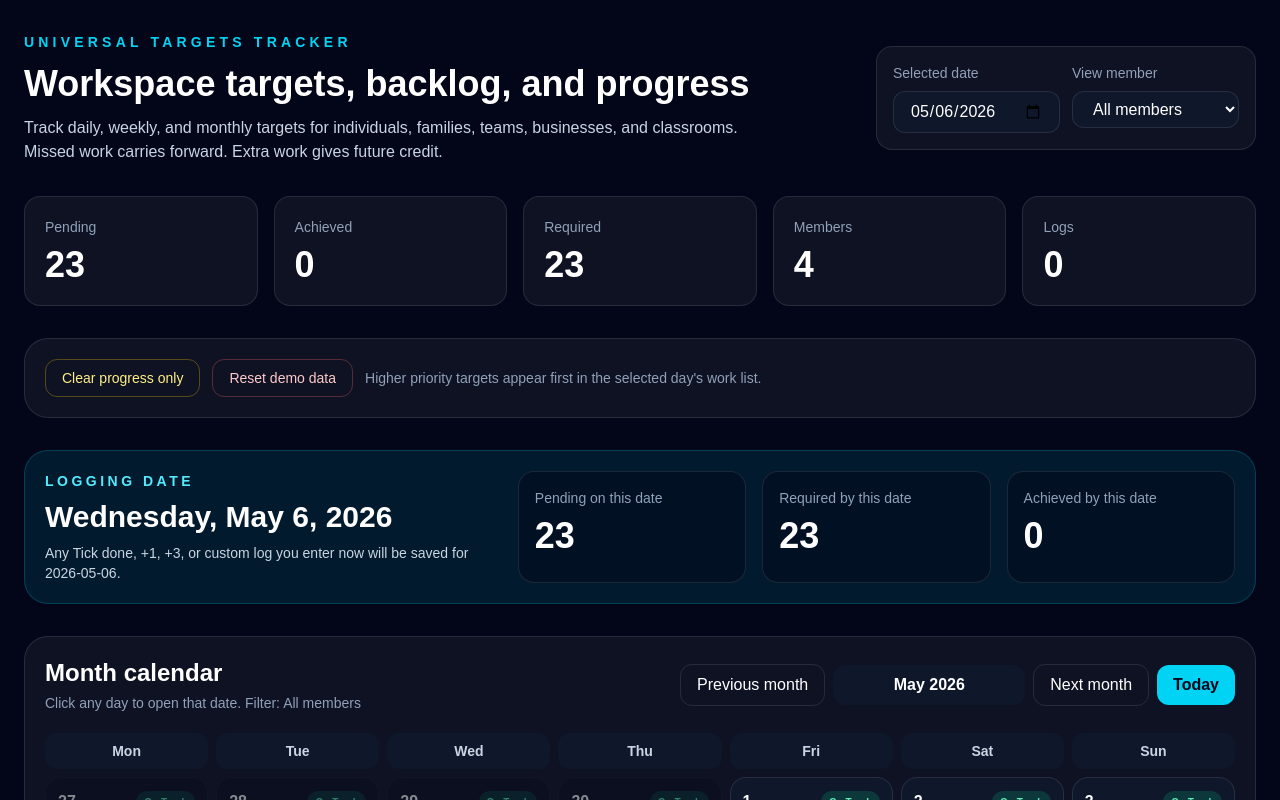
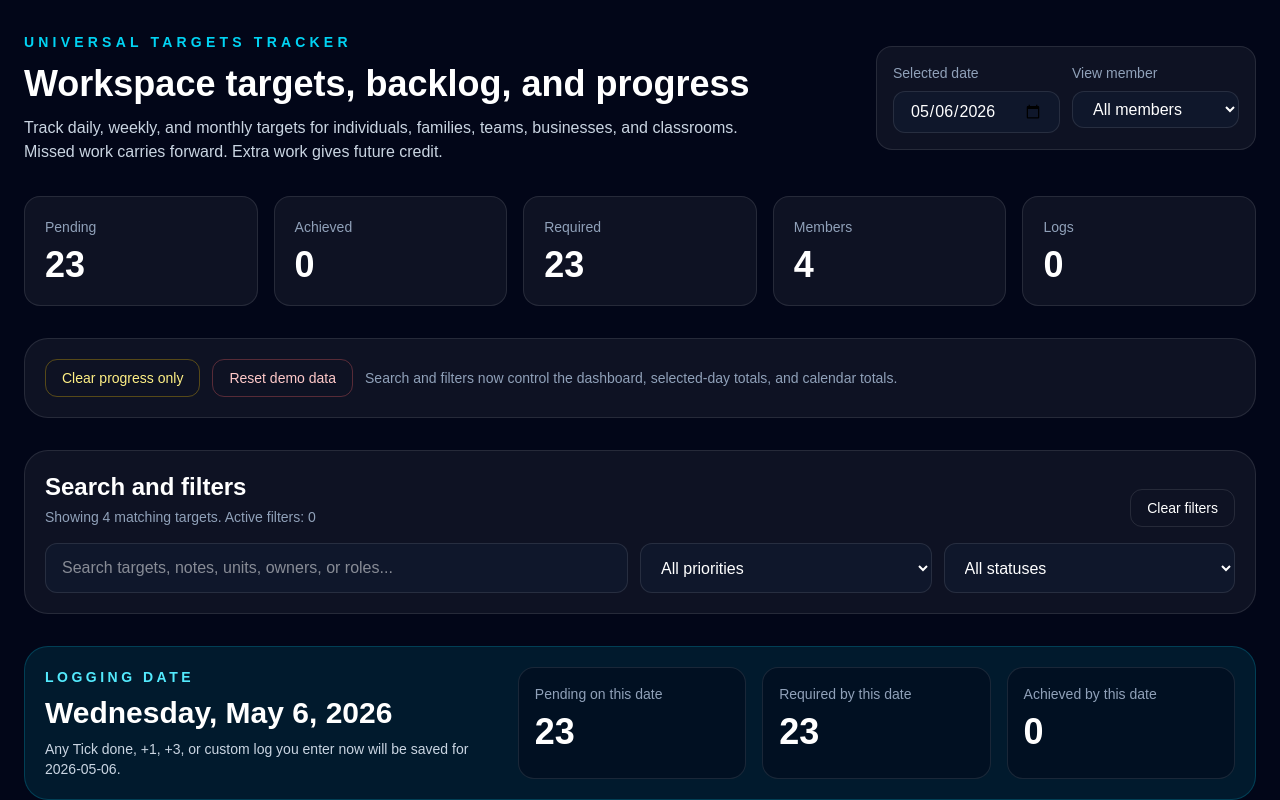
Before and after one commit to hamzajnj1997/universal-targets-tracker, a Next.js app: page / in a window 1280 px wide. Shown: the top 800 px of the page. Built offline with nearby package versions, Linux system fonts and the light colour scheme.

Commit message:
Add search and target filters

```diff
--- a/app/page.tsx
+++ b/app/page.tsx
@@ -4,6 +4,7 @@ import { useEffect, useMemo, useState } from "react";
 
 type Frequency = "daily" | "weekly" | "monthly";
 type Priority = "low" | "medium" | "high" | "urgent";
+type StatusFilter = "all" | "onTrack" | "close" | "behind";
 
 type Member = {
   id: string;
@@ -58,6 +59,13 @@ const priorityOptions: { value: Priority; label: string }[] = [
   { value: "urgent", label: "Urgent" },
 ];
 
+const statusFilterOptions: { value: StatusFilter; label: string }[] = [
+  { value: "all", label: "All statuses" },
+  { value: "behind", label: "Behind" },
+  { value: "close", label: "Close" },
+  { value: "onTrack", label: "On Track" },
+];
+
 function formatDateISO(date: Date) {
   const year = date.getFullYear();
   const month = String(date.getMonth() + 1).padStart(2, "0");
@@ -166,7 +174,10 @@ function statusClass(status: string) {
 }
 
 function priorityLabel(priority: Priority) {
-  return priorityOptions.find((option) => option.value === priority)?.label ?? "Medium";
+  return (
+    priorityOptions.find((option) => option.value === priority)?.label ??
+    "Medium"
+  );
 }
 
 function priorityRank(priority: Priority) {
@@ -177,10 +188,28 @@ function priorityRank(priority: Priority) {
 }
 
 function priorityClass(priority: Priority) {
-  if (priority === "urgent") return "bg-red-500/25 text-red-200 border-red-400/30";
-  if (priority === "high") return "bg-orange-500/25 text-orange-200 border-orange-400/30";
-  if (priority === "medium") return "bg-blue-500/20 text-blue-200 border-blue-400/30";
+  if (priority === "urgent") {
+    return "bg-red-500/25 text-red-200 border-red-400/30";
+  }
+
+  if (priority === "high") {
+    return "bg-orange-500/25 text-orange-200 border-orange-400/30";
+  }
+
+  if (priority === "medium") {
+    return "bg-blue-500/20 text-blue-200 border-blue-400/30";
+  }
+
   return "bg-slate-500/20 text-slate-200 border-slate-400/30";
+}
+
+function statusMatchesFilter(status: string, filter: StatusFilter) {
+  if (filter === "all") return true;
+  if (filter === "behind") return status === "Behind";
+  if (filter === "close") return status === "Close";
+  if (filter === "onTrack") return status === "On Track";
+
+  return true;
 }
 
 const initialMembers: Member[] = [
@@ -194,7 +223,8 @@ const initialTargets: Target[] = [
   {
     id: "video",
     title: "Make video",
-    description: "Counts as done when the video is finished and ready to publish.",
+    description:
+      "Counts as done when the video is finished and ready to publish.",
     priority: "high",
     ownerId: "me",
     frequency: "daily",
@@ -242,6 +272,10 @@ export default function Home() {
   const [calendarMonth, setCalendarMonth] = useState(monthStartISO(todayISO()));
   const [selectedMemberId, setSelectedMemberId] = useState("all");
 
+  const [searchQuery, setSearchQuery] = useState("");
+  const [priorityFilter, setPriorityFilter] = useState<"all" | Priority>("all");
+  const [statusFilter, setStatusFilter] = useState<StatusFilter>("all");
+
   const [members, setMembers] = useState<Member[]>(initialMembers);
   const [targets, setTargets] = useState<Target[]>(initialTargets);
   const [logs, setLogs] = useState<ProgressLog[]>([]);
@@ -326,12 +360,6 @@ export default function Home() {
       })
     );
   }, [members, targets, logs, hasLoadedSavedData]);
-
-  function getFilteredTargets() {
-    if (selectedMemberId === "all") return targets;
-
-    return targets.filter((target) => target.ownerId === selectedMemberId);
-  }
 
   function calculateTargetSnapshot(target: Target, dateISO: string) {
     const owner = members.find((member) => member.id === target.ownerId);
@@ -372,10 +400,38 @@ export default function Home() {
     };
   }
 
+  function rowMatchesFilters(row: ReturnType<typeof calculateTargetSnapshot>) {
+    const query = searchQuery.trim().toLowerCase();
+
+    const memberMatches =
+      selectedMemberId === "all" || row.target.ownerId === selectedMemberId;
+
+    const priorityMatches =
+      priorityFilter === "all" || row.target.priority === priorityFilter;
+
+    const statusMatches = statusMatchesFilter(row.status, statusFilter);
+
+    const searchableText = [
+      row.target.title,
+      row.target.description,
+      row.target.unit,
+      row.target.frequency,
+      priorityLabel(row.target.priority),
+      row.owner?.name ?? "",
+      row.owner?.role ?? "",
+    ]
+      .join(" ")
+      .toLowerCase();
+
+    const searchMatches = !query || searchableText.includes(query);
+
+    return memberMatches && priorityMatches && statusMatches && searchMatches;
+  }
+
   function calculateDaySnapshot(dateISO: string) {
-    const rows = getFilteredTargets().map((target) =>
-      calculateTargetSnapshot(target, dateISO)
-    );
+    const rows = targets
+      .map((target) => calculateTargetSnapshot(target, dateISO))
+      .filter(rowMatchesFilters);
 
     const required = rows.reduce((sum, row) => sum + row.required, 0);
     const achieved = rows.reduce((sum, row) => sum + row.achieved, 0);
@@ -401,12 +457,10 @@ export default function Home() {
   }, [targets, logs, selectedDate, members]);
 
   const visibleDashboard = useMemo(() => {
-    const rows =
-      selectedMemberId === "all"
-        ? dashboard
-        : dashboard.filter((row) => row.target.ownerId === selectedMemberId);
-
-    return rows.slice().sort((a, b) => {
+    return dashboard
+      .filter(rowMatchesFilters)
+      .slice()
+      .sort((a, b) => {
         const priorityDifference =
           priorityRank(b.target.priority) - priorityRank(a.target.priority);
 
@@ -418,7 +472,14 @@ export default function Home() {
 
         return a.target.title.localeCompare(b.target.title);
       });
-  }, [dashboard, selectedMemberId]);
+  }, [
+    dashboard,
+    selectedMemberId,
+    searchQuery,
+    priorityFilter,
+    statusFilter,
+    members,
+  ]);
 
   const memberOverview = useMemo(() => {
     return members.map((member) => {
@@ -449,7 +510,16 @@ export default function Home() {
 
   const selectedDaySummary = useMemo(() => {
     return calculateDaySnapshot(selectedDate);
-  }, [selectedDate, selectedMemberId, targets, logs, members]);
+  }, [
+    selectedDate,
+    selectedMemberId,
+    searchQuery,
+    priorityFilter,
+    statusFilter,
+    targets,
+    logs,
+    members,
+  ]);
 
   const monthCalendarDays = useMemo(() => {
     const firstDayOfMonth = toDate(calendarMonth);
@@ -468,11 +538,28 @@ export default function Home() {
         isSelected: date === selectedDate,
       };
     });
-  }, [calendarMonth, selectedDate, selectedMemberId, targets, logs, members]);
+  }, [
+    calendarMonth,
+    selectedDate,
+    selectedMemberId,
+    searchQuery,
+    priorityFilter,
+    statusFilter,
+    targets,
+    logs,
+    members,
+  ]);
 
   function selectCalendarDate(dateISO: string) {
     setSelectedDate(dateISO);
     setCalendarMonth(monthStartISO(dateISO));
+  }
+
+  function clearFilters() {
+    setSearchQuery("");
+    setPriorityFilter("all");
+    setStatusFilter("all");
+    setSelectedMemberId("all");
   }
 
   function logProgress(targetId: string, amount: number) {
@@ -822,6 +909,9 @@ export default function Home() {
     setSelectedMemberId("all");
     setSelectedDate(todayISO());
     setCalendarMonth(monthStartISO(todayISO()));
+    setSearchQuery("");
+    setPriorityFilter("all");
+    setStatusFilter("all");
     setNewOwnerId("me");
     setManualAmounts({});
     cancelEditingTarget();
@@ -850,6 +940,13 @@ export default function Home() {
       ? "All members"
       : members.find((member) => member.id === selectedMemberId)?.name ??
         "Unknown";
+
+  const activeFilterCount = [
+    searchQuery.trim() ? "search" : "",
+    selectedMemberId !== "all" ? "member" : "",
+    priorityFilter !== "all" ? "priority" : "",
+    statusFilter !== "all" ? "status" : "",
+  ].filter(Boolean).length;
 
   return (
     <main className="min-h-screen bg-slate-950 px-6 py-8 text-white">
@@ -945,8 +1042,66 @@ export default function Home() {
           </button>
 
           <p className="flex items-center text-sm text-slate-400">
-            Higher priority targets appear first in the selected day&apos;s work list.
-          </p>
+            Search and filters now control the dashboard, selected-day totals,
+            and calendar totals.
+          </p>
+        </section>
+
+        <section className="mb-8 rounded-3xl border border-white/10 bg-white/5 p-5">
+          <div className="mb-4 flex flex-col gap-2 lg:flex-row lg:items-end lg:justify-between">
+            <div>
+              <h2 className="text-2xl font-bold">Search and filters</h2>
+              <p className="mt-1 text-sm text-slate-400">
+                Showing {visibleDashboard.length} matching targets. Active
+                filters: {activeFilterCount}
+              </p>
+            </div>
+
+            <button
+              onClick={clearFilters}
+              className="rounded-xl border border-white/10 px-4 py-2 text-sm hover:bg-white/10"
+            >
+              Clear filters
+            </button>
+          </div>
+
+          <div className="grid gap-3 lg:grid-cols-[2fr_1fr_1fr]">
+            <input
+              value={searchQuery}
+              onChange={(event) => setSearchQuery(event.target.value)}
+              placeholder="Search targets, notes, units, owners, or roles..."
+              className="rounded-xl border border-white/10 bg-slate-900 px-4 py-3 text-white"
+            />
+
+            <select
+              value={priorityFilter}
+              onChange={(event) =>
+                setPriorityFilter(event.target.value as "all" | Priority)
+              }
+              className="rounded-xl border border-white/10 bg-slate-900 px-4 py-3 text-white"
+            >
+              <option value="all">All priorities</option>
+              {priorityOptions.map((priority) => (
+                <option key={priority.value} value={priority.value}>
+                  Priority: {priority.label}
+                </option>
+              ))}
+            </select>
+
+            <select
+              value={statusFilter}
+              onChange={(event) =>
+                setStatusFilter(event.target.value as StatusFilter)
+              }
+              className="rounded-xl border border-white/10 bg-slate-900 px-4 py-3 text-white"
+            >
+              {statusFilterOptions.map((status) => (
+                <option key={status.value} value={status.value}>
+                  {status.label}
+                </option>
+              ))}
+            </select>
+          </div>
         </section>
 
         <section className="mb-8 rounded-3xl border border-cyan-400/20 bg-cyan-400/10 p-5">
@@ -1136,7 +1291,10 @@ export default function Home() {
                               className="w-full rounded-xl border border-white/10 bg-slate-950 px-4 py-3 text-white"
                             >
                               {priorityOptions.map((priority) => (
-                                <option key={priority.value} value={priority.value}>
+                                <option
+                                  key={priority.value}
+                                  value={priority.value}
+                                >
                                   {priority.label}
                                 </option>
                               ))}
@@ -1491,7 +1649,7 @@ export default function Home() {
 
               {visibleDashboard.length === 0 && (
                 <div className="rounded-2xl border border-dashed border-white/10 p-8 text-center text-slate-400">
-                  No targets found for this member yet.
+                  No matching targets found. Clear filters or change your search.
                 </div>
               )}
             </div>
```
Lines whose indentation alone changed are shown as unchanged.
